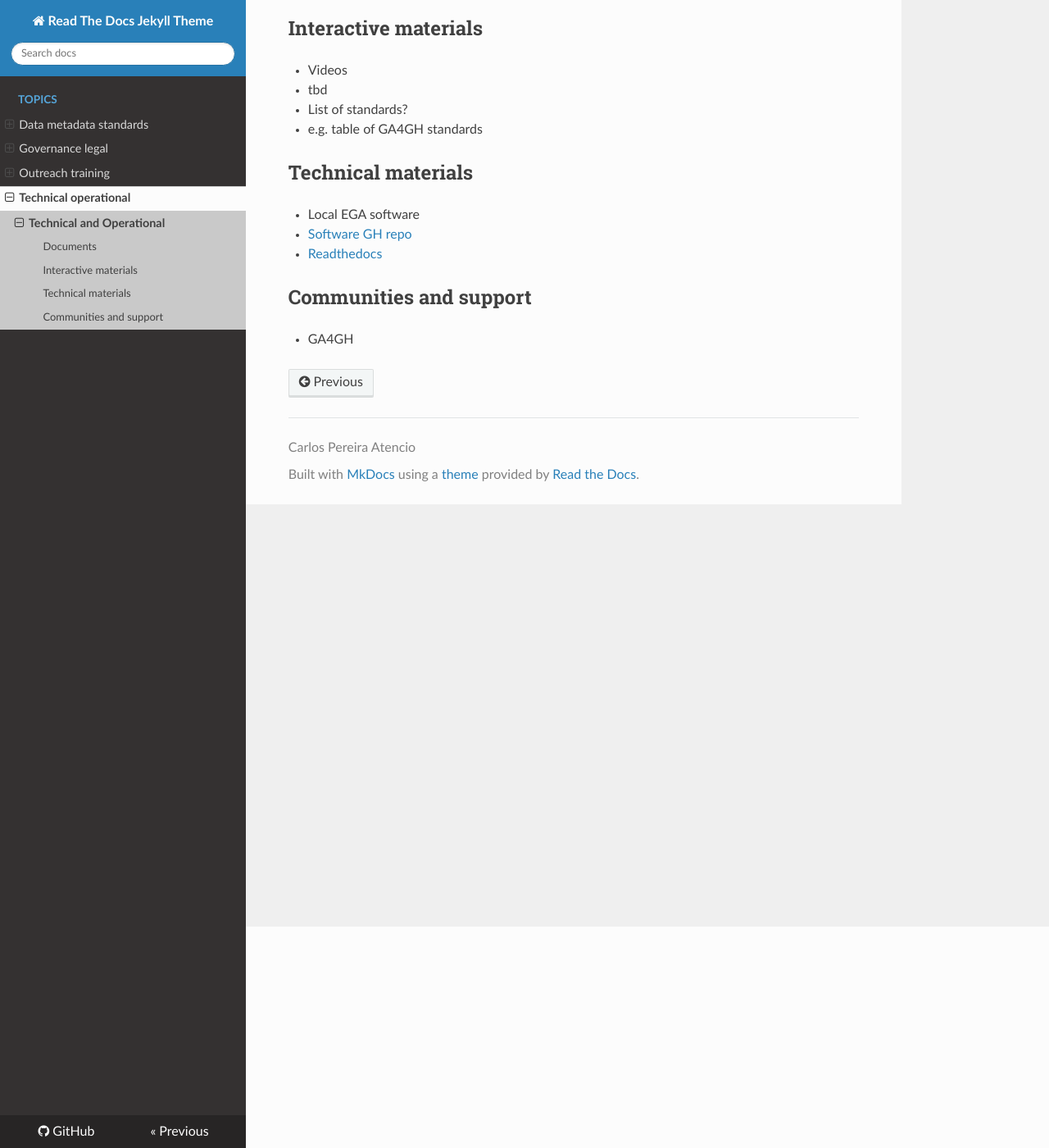
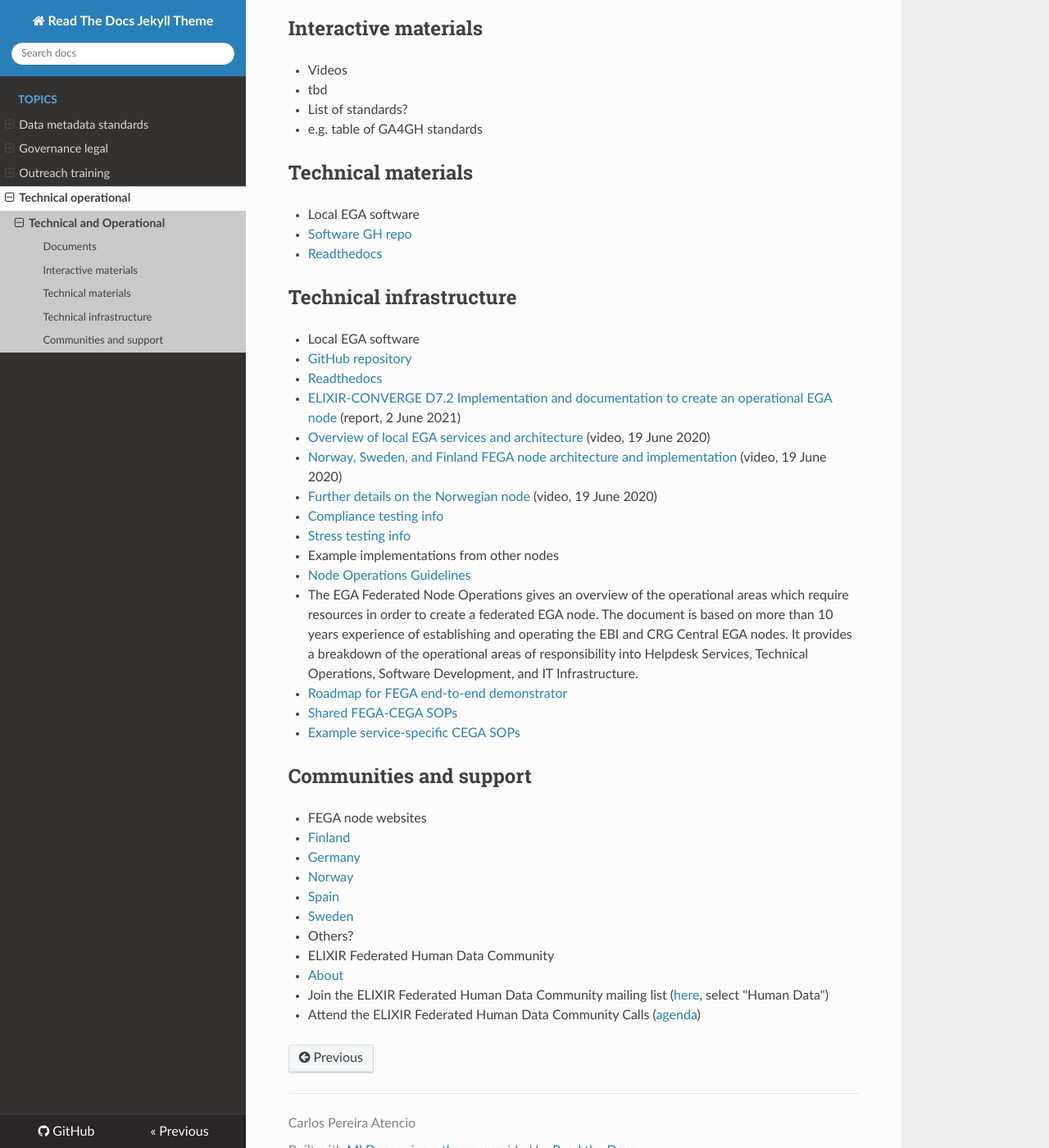
Before and after one commit to viklund/FEGA-onboarding, an MkDocs documentation site: the page built from docs/topics/technical-operational/README.md, in a window 1280 px wide and 1400 px high, scrolled down 270 px. Shown: the whole window at 82% size. Built offline with MkDocs 1.6.1, drawn with Linux system fonts in a browser that asks for light colours; nearby versions of some CDN libraries.

Commit message:
Update README.md

```diff
--- a/docs/topics/technical-operational/README.md
+++ b/docs/topics/technical-operational/README.md
@@ -17,6 +17,35 @@
   - [Software GH repo](https://github.com/EGA-archive/LocalEGA)
   - [Readthedocs](https://localega.readthedocs.io/)
 
+## Technical infrastructure
+
+- Local EGA software
+  - [GitHub repository](https://github.com/EGA-archive/LocalEGA)
+  - [Readthedocs](https://localega.readthedocs.io/)
+- [ELIXIR-CONVERGE D7.2 Implementation and documentation to create an operational EGA node](https://zenodo.org/record/4893191) (report, 2 June 2021)
+- [Overview of local EGA services and architecture](https://www.youtube.com/watch?v=k9R8W3V3ugU) (video, 19 June 2020)
+- [Norway, Sweden, and Finland FEGA node architecture and implementation](https://www.youtube.com/watch?v=eEoKmMKGCc4) (video, 19 June 2020)
+- [Further details on the Norwegian node](https://www.youtube.com/watch?v=DSd_UJyqoGU) (video, 19 June 2020)
+- [Compliance testing info](TBD)
+- [Stress testing info](TBD)
+- Example implementations from other nodes
+
+- [Node Operations Guidelines](https://ega-archive.org/files/EGA-Node-Operations-v2.pdf)
+  - The EGA Federated Node Operations gives an overview of the operational areas which require resources in order to create a federated EGA node. The document is based on more than 10 years experience of establishing and operating the EBI and CRG Central EGA nodes. It provides a breakdown of the operational areas of responsibility into Helpdesk Services, Technical Operations, Software Development, and IT Infrastructure.
+- [Roadmap for FEGA end-to-end demonstrator](https://docs.google.com/document/d/1m7WDC112e73Kw79baZcsRsQOkAAGKtp_AiqJRhrgtUk/edit?usp=sharing)
+- [Shared FEGA-CEGA SOPs](https://drive.google.com/drive/folders/14yFvXOxRyGl-ENogIB5TdogIUdL-gmfk?usp=sharing)
+- [Example service-specific CEGA SOPs](TBD)
+
 ## Communities and support
 
-- GA4GH
+- FEGA node websites
+  - [Finland](https://research.csc.fi/-/fega)
+  - [Germany](https://www.ghga.de/)
+  - [Norway](https://ega.elixir.no/)
+  - [Spain](https://fega-test.bsc.es/docs/)
+  - [Sweden](https://nbis.se/infrastructure/sensitive-data-archive.html)
+  - Others?
+- ELIXIR Federated Human Data Community
+  - [About](https://elixir-europe.org/communities/human-data)
+  - Join the ELIXIR Federated Human Data Community mailing list ([here](https://elixir-europe.org/intranet/join-groups), select "Human Data")
+  - Attend the ELIXIR Federated Human Data Community Calls ([agenda](https://docs.google.com/document/d/10OwVvHbJ7i1gI1Iw4zmVsOs8kDrG077Y52juehiFcmU/edit))
```
